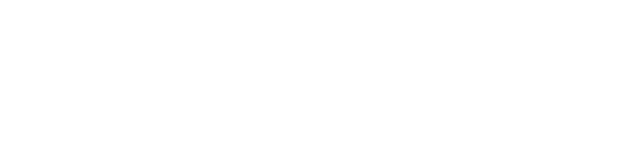
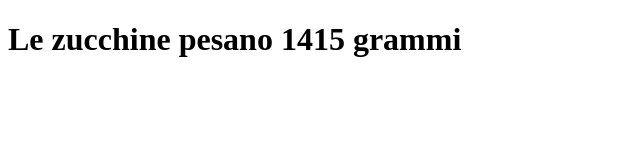
Before and after one commit to SebastianoMV/js-jsnacks-blocco-5, a plain HTML site: page Jsnack 1/index.html in a window 1280 px wide. Shown: the whole page, without its empty margins (0-640 px from the left). Drawn offline with Linux system fonts and the light colour scheme.

Commit message:
Jsnack 1 base

```diff
--- a/Jsnack 1/index.html
+++ b/Jsnack 1/index.html
@@ -5,10 +5,10 @@
   <meta http-equiv="X-UA-Compatible" content="IE=edge">
   <meta name="viewport" content="width=device-width, initial-scale=1.0">
   <link rel="stylesheet" href="style.css">
-  <title>Document</title>
+  <title>Jsnack 1</title>
 </head>
 <body>
-
+  <h1></h1>
 
 
 
--- a/Jsnack 1/script.js
+++ b/Jsnack 1/script.js
@@ -0,0 +1,61 @@
+const zucchine = [
+  {
+   varieta : 'nera',
+   peso : '150',
+   lunghezza : '15',
+  },
+  {
+    varieta : 'romanesca',
+    peso : '100',
+    lunghezza : '16',
+   },
+   {
+    varieta : 'fiorentina',
+    peso : '200',
+    lunghezza : '20',
+   },
+   {
+    varieta : 'napoletana',
+    peso : '220',
+    lunghezza : '12',
+   },
+   {
+    varieta : 'tonde',
+    peso : '105',
+    lunghezza : '8',
+   },
+   {
+    varieta : 'trombetta',
+    peso : '150',
+    lunghezza : '15',
+   },
+   {
+    varieta : 'gialla',
+    peso : '200',
+    lunghezza : '20',
+   },
+   {
+    varieta : 'friulano',
+    peso : '80',
+    lunghezza : '17',
+   },
+   {
+    varieta : 'crookneck',
+    peso : '120',
+    lunghezza : '18',
+   },
+   {
+    varieta : 'bomacheneso',
+    peso : '90',
+    lunghezza : '22',
+   }
+];
+
+let pesoTotaleZucchine = 0;
+
+for (let i=0; i<zucchine.length; i++){
+
+  pesoTotaleZucchine += parseInt(zucchine[i].peso);
+}
+
+document.querySelector('h1').innerHTML = `Le zucchine pesano ${pesoTotaleZucchine} grammi`;
```
